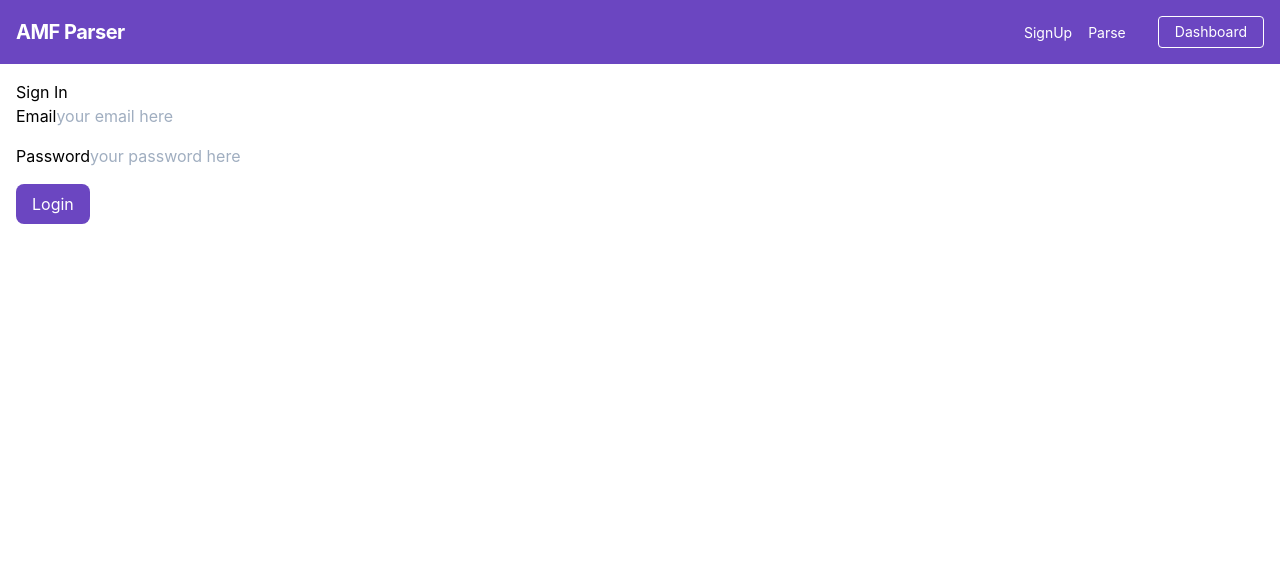
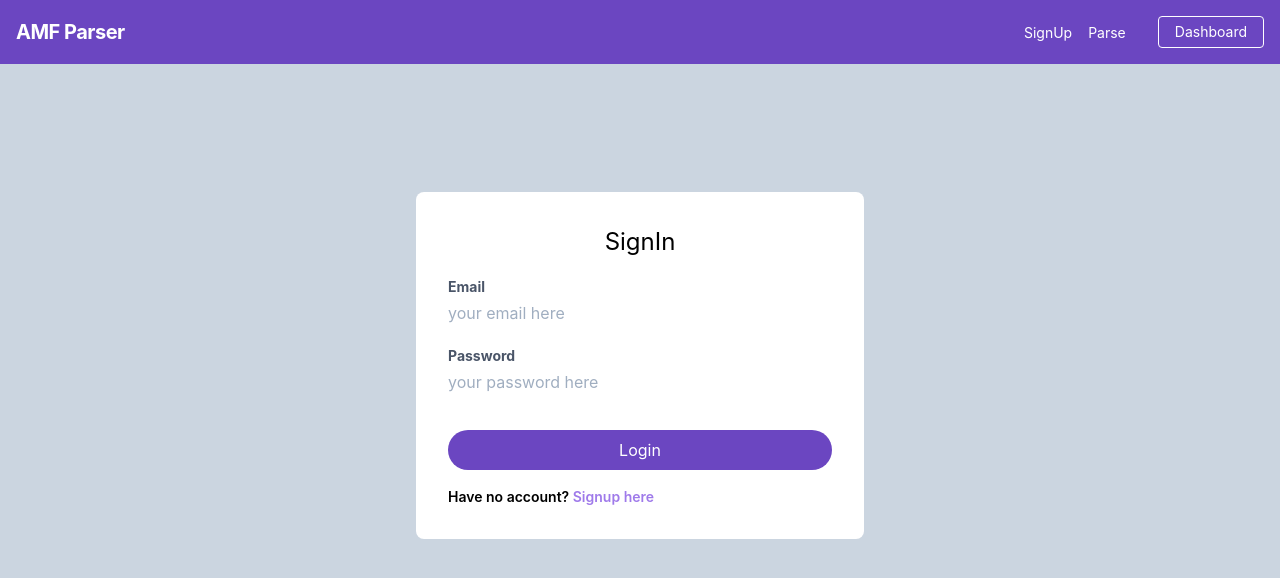
Before and after one commit to boyepanthera/amf-frontend, a React (Create React App) app: page / in a window 1280 px wide. Shown: the top 578 px of the page. Built offline with nearby package versions, Linux system fonts and the light colour scheme.

Commit message:
new index

```diff
--- a/src/components/LeftPanel.js
+++ b/src/components/LeftPanel.js
@@ -5,7 +5,7 @@ export const LeftPanel = () => {
   return (
     <div className='w-1/2 mx-auto'>
       <div className=' p-10'>
-        <div className=' my-12 max-w-full flex sm:flex-shrink-0'>
+        <div className=' my-12 max-w-full flex flex-shrink-0'>
           <img className='h-64' src={Uploading} alt='Explainer Standing with Direction for app use' />
         </div>
         <div className='item-1 text-3xl text-center font-bold text-purple-700 sm:text-sm md:text-lg lg:text-2xl'>In One Click.</div>
--- a/src/components/Login.js
+++ b/src/components/Login.js
@@ -1,28 +1,44 @@
-import React from 'react';
-import { Form, Field, Formik } from 'formik';
-import { Navbar } from './layouts/Navbar';
+import React from "react";
+import { Form, Field, Formik } from "formik";
+import { Navbar } from "./layouts/Navbar";
 // import axios from 'axios';
+import { Link } from 'react-router-dom';
 
 export const Login = () => {
   return (
-        <>
+    <div className='bg-gray-400 h-screen'>
       <Navbar />
-            <div>
+      <div className="bg-gray-400">
         <Formik>
-                    <Form className='bg-white p-4'>
-                        <div className='items-center justify-center'>Sign In </div>
-                        <div className='mb-4 block'>
-                            <label>Email</label>
-                            <Field type='email' placeholder='your email here' />
+          <Form className="bg-white p-8 w-full mx-auto p-8 mt-32 mb-64 max-w-md w-1/4 rounded-lg">
+            <div className="text-center text-2xl mb-4">SignIn </div>
+            <div className="mb-4 block ">
+              <label className="block text-gray-700 text-sm font-bold">
+                Email
+              </label>
+              <Field
+                className="w-full h-8"
+                type="email"
+                placeholder="your email here"
+              />
             </div>
-                        <div className='mb-4 block'>
-                            <label>Password</label>
-                            <Field type='password' placeholder='your password here' />
+            <div className="mb-4 block">
+              <label className="block text-gray-700 text-sm font-bold">
+                Password
+              </label>
+              <Field
+                className="w-full h-8"
+                type="password"
+                placeholder="your password here"
+              />
             </div>
-                        <button className='bg-purple-700 px-4 py-2 rounded-lg text-white'>Login</button>
+            <button className="bg-purple-700 hover:bg-purple-500 focus:outline-none px-4 w-full py-2 rounded-full my-4 text-white">
+              Login
+            </button>
+            <div className='font-semibold text-sm'><span>Have no account?</span> <Link className='text-purple-500 text-right' to='/newauth'>Signup here</Link></div>
           </Form>
         </Formik>
       </div>
-        </>
-    )
-}
+    </div>
+  );
+};
--- a/src/components/Parse.js
+++ b/src/components/Parse.js
@@ -132,12 +132,12 @@ export function Parse() {
     );
   } else {
     return (
-      <div className="App flex h-screen">
-        <div className=" bg-gray-300 w-2/5">
+      <div className="App flex flex-wrap h-screen">
+        <div className="bg-gray-300 w-2/5">
           <div className='p-10  text-purple-700 font-extrabold text-2xl tracking-wide uppercase'><Link to='/'>Parser</Link></div>
           <LeftPanel />
         </div>
-        <div className=" bg-gray-200 w-3/5">
+        <div className="bg-gray-200 w-3/5">
           <div className="justify-center">
             <div className="mt-20 mb-4">{err ? <ErrFlash /> : null}</div>
             <Formik
@@ -150,7 +150,7 @@ export function Parse() {
               onSubmit={handleSubmit}
             >
               {({ errors, touched, setFieldValue }) => (
-                <Form className="rounded-b-full bg-white pb-8 mx-auto mt-0 mb-24 w-2/5">
+                <Form className="rounded-b-full bg-white pb-8 mx-auto mt-0 mb-24 max-md w-2/5">
                   <div className="bg-purple-700  p-5">
                     <div className="text-white md:text-base text-center capitalize font-bold text-2xl">
                       The Magic Happens here!
```
Lines whose indentation alone changed are shown as unchanged.
